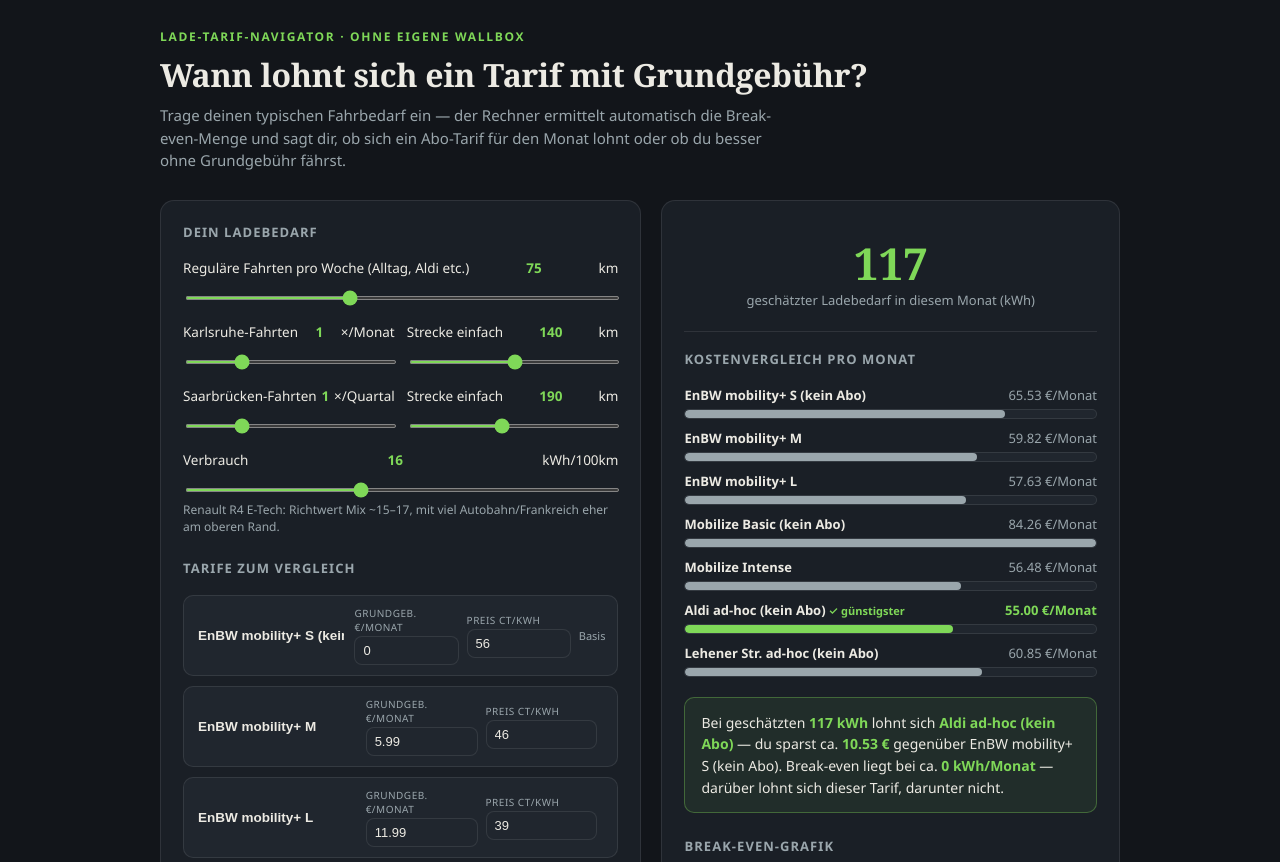
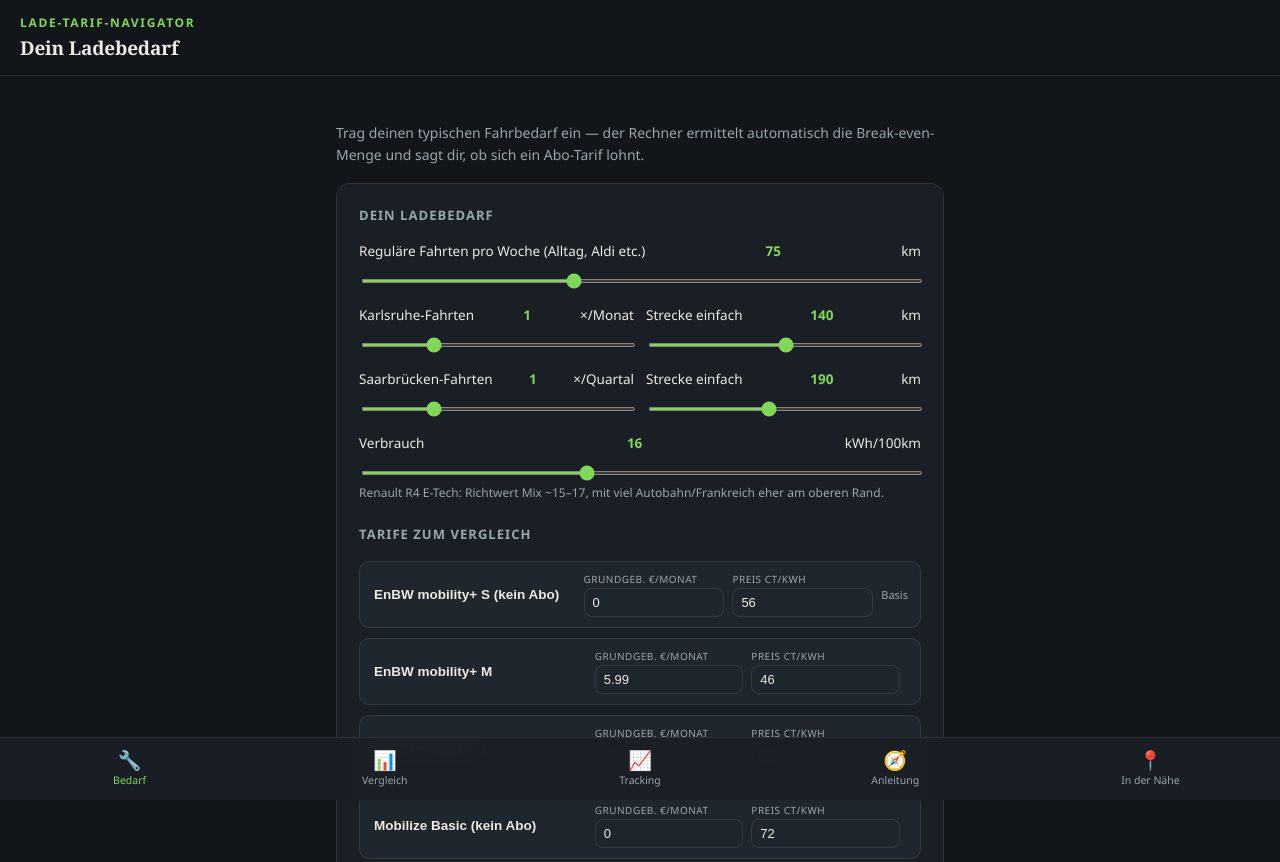
Before and after one commit to JuliaArmin/Laderechner, a plain HTML site: page index.html in a window 1280 px wide. Shown: the top 862 px of the page. Drawn offline with Linux system fonts and the light colour scheme.

Commit message:
Add files via upload

```diff
--- a/index.html
+++ b/index.html
@@ -2,6 +2,10 @@
 <html lang="de">
 <head>
 <meta charset="UTF-8">
+<meta name="viewport" content="width=device-width, initial-scale=1, viewport-fit=cover">
+<meta name="apple-mobile-web-app-capable" content="yes">
+<meta name="apple-mobile-web-app-status-bar-style" content="black-translucent">
+<meta name="apple-mobile-web-app-title" content="Lade-Rechner">
 <title>Lade-Tarif-Navigator</title>
 <style>
   :root{
@@ -159,20 +163,57 @@
   .track-avg{font-size:12.5px;color:var(--text-dim);margin-top:10px;}
   .track-avg b{color:var(--accent);}
   .track-empty{font-size:13px;color:var(--text-dim);padding:14px 0;}
+
+  /* ---- App shell ---- */
+  html,body{height:100%;}
+  body{padding:0;}
+  .app{display:flex;flex-direction:column;min-height:100vh;}
+  .topbar{
+    padding:calc(14px + env(safe-area-inset-top)) 20px 14px;
+    border-bottom:1px solid var(--line);
+    position:sticky;top:0;background:var(--bg);z-index:5;
+  }
+  .topbar .eyebrow{margin-bottom:4px;}
+  .topbar h1{font-size:19px;margin:0;}
+  .screens{flex:1;padding:18px 16px calc(96px + env(safe-area-inset-bottom));max-width:640px;margin:0 auto;width:100%;}
+  .screen{display:none;}
+  .screen.active{display:block;animation:fadeIn .18s ease;}
+  @keyframes fadeIn{from{opacity:0;transform:translateY(4px);}to{opacity:1;transform:translateY(0);}}
+  .screen-intro{color:var(--text-dim);font-size:14px;line-height:1.55;margin-bottom:18px;}
+
+  .tabbar{
+    position:fixed;bottom:0;left:0;right:0;display:flex;
+    background:rgba(26,31,38,0.94);backdrop-filter:blur(10px);
+    border-top:1px solid var(--line);
+    padding:8px 2px calc(8px + env(safe-area-inset-bottom));z-index:10;
+  }
+  .tab{
+    flex:1;background:none;border:none;color:var(--text-dim);
+    display:flex;flex-direction:column;align-items:center;gap:3px;
+    font-size:10.5px;font-family:inherit;padding:5px 0;cursor:pointer;
+  }
+  .tab .tab-icon{font-size:19px;line-height:1;}
+  .tab.active{color:var(--accent);}
+
+  @media(min-width:760px){
+    .grid{display:grid;grid-template-columns:1.05fr 1fr;gap:20px;}
+  }
 </style>
 </head>
 <body>
-<div class="wrap">
+<div class="app">
 
-  <header>
-    <div class="eyebrow">Lade-Tarif-Navigator · ohne eigene Wallbox</div>
-    <h1>Wann lohnt sich ein Tarif mit Grundgebühr?</h1>
-    <div class="sub">Trage deinen typischen Fahrbedarf ein — der Rechner ermittelt automatisch die Break-even-Menge und sagt dir, ob sich ein Abo-Tarif für den Monat lohnt oder ob du besser ohne Grundgebühr fährst.</div>
+  <header class="topbar">
+    <div class="eyebrow">Lade-Tarif-Navigator</div>
+    <h1 id="screen-title">Dein Ladebedarf</h1>
   </header>
 
-  <div class="grid">
+  <main class="screens">
 
-    <!-- INPUTS -->
+    <!-- SCREEN 1: BEDARF -->
+    <section class="screen active" data-screen="bedarf">
+      <div class="screen-intro">Trag deinen typischen Fahrbedarf ein — der Rechner ermittelt automatisch die Break-even-Menge und sagt dir, ob sich ein Abo-Tarif lohnt.</div>
+
       <div class="panel">
         <h2>Dein Ladebedarf</h2>
 
@@ -211,10 +252,12 @@
 
         <h2 style="margin-top:24px;">Tarife zum Vergleich</h2>
         <div class="tariffs" id="tariff-inputs"></div>
-      <div class="hint">Voreingestellt: EnBW mobility+ S/M/L (Stand 2026, reguläre Preise ohne Sommeraktion). Frei editierbar — trag hier auch Ionity, Shell Recharge o.ä. ein.</div>
+        <div class="hint">Voreingestellt: EnBW mobility+ S/M/L, Mobilize, Aldi, Lehener Straße. Frei editierbar.</div>
       </div>
+    </section>
 
-    <!-- RESULTS -->
+    <!-- SCREEN 2: VERGLEICH -->
+    <section class="screen" data-screen="vergleich">
       <div class="panel">
         <div class="result-hero">
           <div class="num" id="kwh-out">–</div>
@@ -233,23 +276,26 @@
         <h2 style="margin-top:24px;">Hybrid-Empfehlung</h2>
         <div class="hybrid-box" id="hybrid-box"></div>
       </div>
-  </div>
+    </section>
 
-  <!-- MONTHLY TRACKING -->
-  <div class="panel" style="margin-top:20px;">
+    <!-- SCREEN 3: TRACKING -->
+    <section class="screen" data-screen="tracking">
+      <div class="panel">
         <h2>Monats-Tracking</h2>
         <div class="hint" style="margin-bottom:14px;">Trag am Monatsende deine echten kWh ein — der Rechner merkt sich das dauerhaft und zeigt dir den Verlauf über die Zeit.</div>
         <div class="track-row">
           <div class="field"><label>Monat</label><input type="month" id="track-month"></div>
           <div class="field"><label>Geladene kWh</label><input type="number" id="track-kwh" placeholder="z. B. 120"></div>
-      <button class="btn" id="track-save">Eintrag speichern</button>
+          <button class="btn" id="track-save">Speichern</button>
         </div>
         <div class="chart-wrap" id="track-chart"></div>
         <div class="track-avg" id="track-avg"></div>
         <div class="track-list" id="track-list"></div>
       </div>
+    </section>
 
-  <!-- DECISION TREE -->
+    <!-- SCREEN 4: ANLEITUNG -->
+    <section class="screen" data-screen="anleitung">
       <div class="tree">
         <h2>Der Algorithmus dahinter — dein monatlicher Entscheidungsbaum</h2>
         <div class="step">
@@ -258,7 +304,7 @@
         </div>
         <div class="step">
           <div class="n">2</div>
-      <div class="txt"><b>Break-even berechnen:</b> Grundgebühr ÷ (Preis ohne Abo − Preis mit Abo) = kWh, ab der sich das Abo lohnt. Der Rechner oben macht das automatisch für jeden Tarif.</div>
+          <div class="txt"><b>Break-even berechnen:</b> Grundgebühr ÷ (Preis ohne Abo − Preis mit Abo) = kWh, ab der sich das Abo lohnt. Der Rechner macht das automatisch für jeden Tarif.</div>
         </div>
         <div class="step">
           <div class="n">3</div>
@@ -278,7 +324,13 @@
         </div>
       </div>
 
-  <!-- NEARBY STATIONS -->
+      <footer>
+        Preise Stand Juli 2026. EnBW mobility+ (S: 0 €/0,56 €/kWh · M: 5,99 €/0,46 €/kWh · L: 11,99 €/0,39 €/kWh, eigene Ladepunkte). Mobilize Charge Pass Basic: 0 €/0,72 €/kWh, Intense: 4,99 €/0,44 €/kWh (Deutschland, einheitlich AC/DC/Ionity, Stand 15.04.2026 — ggf. 6 Monate Grundgebühr geschenkt bei Neuwagenkauf, in MyRenault prüfen). Aldi Süd Freiburg: ad-hoc 0,47 €/kWh, kein Abo nötig. Lehener Straße Freiburg (Stark Energy / badenova): ad-hoc ca. 0,49–0,54 €/kWh laut Nutzerbewertungen, kein Abo nötig — vor Ort/in der App prüfen, da nutzerbasierte Angabe. Roaming-Preise bei Fremdanbietern können höher liegen (bis 0,89 €/kWh) — vor jedem Ladevorgang in der App prüfen. Alle Werte ohne Gewähr, zur groben Orientierung.
+      </footer>
+    </section>
+
+    <!-- SCREEN 5: IN DER NÄHE -->
+    <section class="screen" data-screen="naehe">
       <div class="tree">
         <h2>Ladepunkte in eurer Nähe (Betzenhausen)</h2>
         <div class="step">
@@ -286,7 +338,7 @@
           <div class="txt"><b>Stark Energy – Lehener Str. 101</b> · ad-hoc ca. 0,49–0,54 €/kWh, bei den Westarkaden.
             <div style="margin-top:6px;">
               <a href="https://maps.google.com/?cid=16280608484351490105" target="_blank" style="color:var(--accent);text-decoration:none;margin-right:14px;">→ Google Maps</a>
-          <a href="https://de.chargemap.com/search?q=Lehener%20Stra%C3%9Fe%20101%20Freiburg" target="_blank" style="color:var(--accent);text-decoration:none;">→ Chargemap (Live-Belegung)</a>
+              <a href="https://de.chargemap.com/search?q=Lehener%20Stra%C3%9Fe%20101%20Freiburg" target="_blank" style="color:var(--accent);text-decoration:none;">→ Chargemap</a>
             </div>
           </div>
         </div>
@@ -295,7 +347,7 @@
           <div class="txt"><b>badenova – Lehener Str. 125</b> · direkt daneben, zweiter Betreiber.
             <div style="margin-top:6px;">
               <a href="https://maps.google.com/?cid=18106113515408276865" target="_blank" style="color:var(--accent);text-decoration:none;margin-right:14px;">→ Google Maps</a>
-          <a href="https://de.chargemap.com/search?q=Lehener%20Stra%C3%9Fe%20125%20Freiburg" target="_blank" style="color:var(--accent);text-decoration:none;">→ Chargemap (Live-Belegung)</a>
+              <a href="https://de.chargemap.com/search?q=Lehener%20Stra%C3%9Fe%20125%20Freiburg" target="_blank" style="color:var(--accent);text-decoration:none;">→ Chargemap</a>
             </div>
           </div>
         </div>
@@ -304,7 +356,7 @@
           <div class="txt"><b>badenova / be.ENERGISED – Sundgauallee 20</b> · ca. 600 m entfernt, zwei Anbieter an einem Standort.
             <div style="margin-top:6px;">
               <a href="https://maps.google.com/?cid=21805918136841723" target="_blank" style="color:var(--accent);text-decoration:none;margin-right:14px;">→ Google Maps</a>
-          <a href="https://de.chargemap.com/search?q=Sundgauallee%2020%20Freiburg" target="_blank" style="color:var(--accent);text-decoration:none;">→ Chargemap (Live-Belegung)</a>
+              <a href="https://de.chargemap.com/search?q=Sundgauallee%2020%20Freiburg" target="_blank" style="color:var(--accent);text-decoration:none;">→ Chargemap</a>
             </div>
           </div>
         </div>
@@ -313,7 +365,7 @@
           <div class="txt"><b>Strom Speicher Markt – Charlottenburger Str. 1</b> · 24/7 geöffnet, ebenfalls nah.
             <div style="margin-top:6px;">
               <a href="https://maps.google.com/?cid=14038463085772889989" target="_blank" style="color:var(--accent);text-decoration:none;margin-right:14px;">→ Google Maps</a>
-          <a href="https://de.chargemap.com/search?q=Charlottenburger%20Stra%C3%9Fe%201%20Freiburg" target="_blank" style="color:var(--accent);text-decoration:none;">→ Chargemap (Live-Belegung)</a>
+              <a href="https://de.chargemap.com/search?q=Charlottenburger%20Stra%C3%9Fe%201%20Freiburg" target="_blank" style="color:var(--accent);text-decoration:none;">→ Chargemap</a>
             </div>
           </div>
         </div>
@@ -322,16 +374,23 @@
           <div class="txt"><b>ALDI Süd Basler Straße</b> · Schnelllader bis 125 kW, ad-hoc 0,47 €/kWh.
             <div style="margin-top:6px;">
               <a href="https://www.google.com/maps/search/?api=1&query=ALDI+Süd+Basler+Straße+113+Freiburg" target="_blank" style="color:var(--accent);text-decoration:none;margin-right:14px;">→ Google Maps</a>
-          <a href="https://de.chargemap.com/search?q=ALDI%20Basler%20Stra%C3%9Fe%20Freiburg" target="_blank" style="color:var(--accent);text-decoration:none;">→ Chargemap (Live-Belegung)</a>
+              <a href="https://de.chargemap.com/search?q=ALDI%20Basler%20Stra%C3%9Fe%20Freiburg" target="_blank" style="color:var(--accent);text-decoration:none;">→ Chargemap</a>
             </div>
           </div>
         </div>
-    <div class="hint" style="margin-top:6px;">Tipp: Diese fünf Standorte einmal in der Chargemap- oder PlugShare-App als Favoriten speichern — dann seht ihr die Live-Belegung auf einen Blick, bevor ihr losfahrt. Ein direktes Live-Belegungs-Widget kann dieser Rechner nicht anzeigen, da er keinen dauerhaften Zugriff auf die Betreiber-Daten hat.</div>
+        <div class="hint" style="margin-top:6px;">Tipp: Diese fünf Standorte einmal in der Chargemap- oder PlugShare-App als Favoriten speichern — dann seht ihr die Live-Belegung auf einen Blick.</div>
       </div>
+    </section>
 
-  <footer>
-    Preise Stand Juli 2026. EnBW mobility+ (S: 0 €/0,56 €/kWh · M: 5,99 €/0,46 €/kWh · L: 11,99 €/0,39 €/kWh, eigene Ladepunkte). Mobilize Charge Pass Basic: 0 €/0,72 €/kWh, Intense: 4,99 €/0,44 €/kWh (Deutschland, einheitlich AC/DC/Ionity, Stand 15.04.2026 — ggf. 6 Monate Grundgebühr geschenkt bei Neuwagenkauf, in MyRenault prüfen). Aldi Süd Freiburg: ad-hoc 0,47 €/kWh, kein Abo nötig. Lehener Straße Freiburg (Stark Energy / badenova): ad-hoc ca. 0,49–0,54 €/kWh laut Nutzerbewertungen, kein Abo nötig — vor Ort/in der App prüfen, da nutzerbasierte Angabe. Roaming-Preise bei Fremdanbietern können höher liegen (bis 0,89 €/kWh) — vor jedem Ladevorgang in der App prüfen. Alle Werte ohne Gewähr, zur groben Orientierung.
-  </footer>
+  </main>
+
+  <nav class="tabbar">
+    <button class="tab active" data-target="bedarf" data-title="Dein Ladebedarf"><span class="tab-icon">🔧</span><span>Bedarf</span></button>
+    <button class="tab" data-target="vergleich" data-title="Kostenvergleich"><span class="tab-icon">📊</span><span>Vergleich</span></button>
+    <button class="tab" data-target="tracking" data-title="Monats-Tracking"><span class="tab-icon">📈</span><span>Tracking</span></button>
+    <button class="tab" data-target="anleitung" data-title="Entscheidungsbaum"><span class="tab-icon">🧭</span><span>Anleitung</span></button>
+    <button class="tab" data-target="naehe" data-title="In der Nähe"><span class="tab-icon">📍</span><span>In der Nähe</span></button>
+  </nav>
 
 </div>
 
@@ -617,6 +676,22 @@
   buildTrackChart(entries);
   renderTrackList(entries);
 })();
+
+// ---------- Tab navigation ----------
+const tabs = document.querySelectorAll('.tab');
+const screens = document.querySelectorAll('.screen');
+const screenTitle = document.getElementById('screen-title');
+
+tabs.forEach(tab=>{
+  tab.addEventListener('click', ()=>{
+    const target = tab.dataset.target;
+    tabs.forEach(t=>t.classList.toggle('active', t===tab));
+    screens.forEach(s=>s.classList.toggle('active', s.dataset.screen===target));
+    screenTitle.textContent = tab.dataset.title;
+    document.querySelector('.screens').scrollTo(0,0);
+    window.scrollTo(0,0);
+  });
+});
 </script>
 </body>
 </html>
```
Lines whose indentation alone changed are shown as unchanged.
